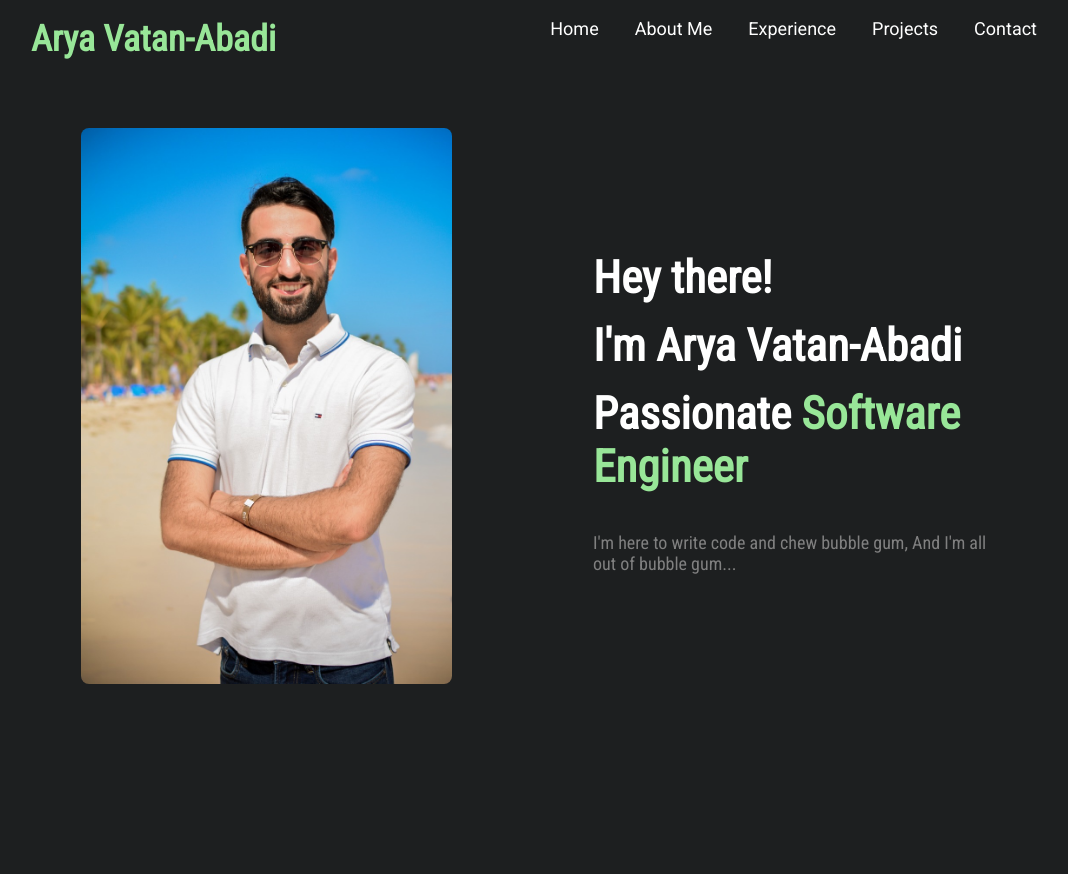
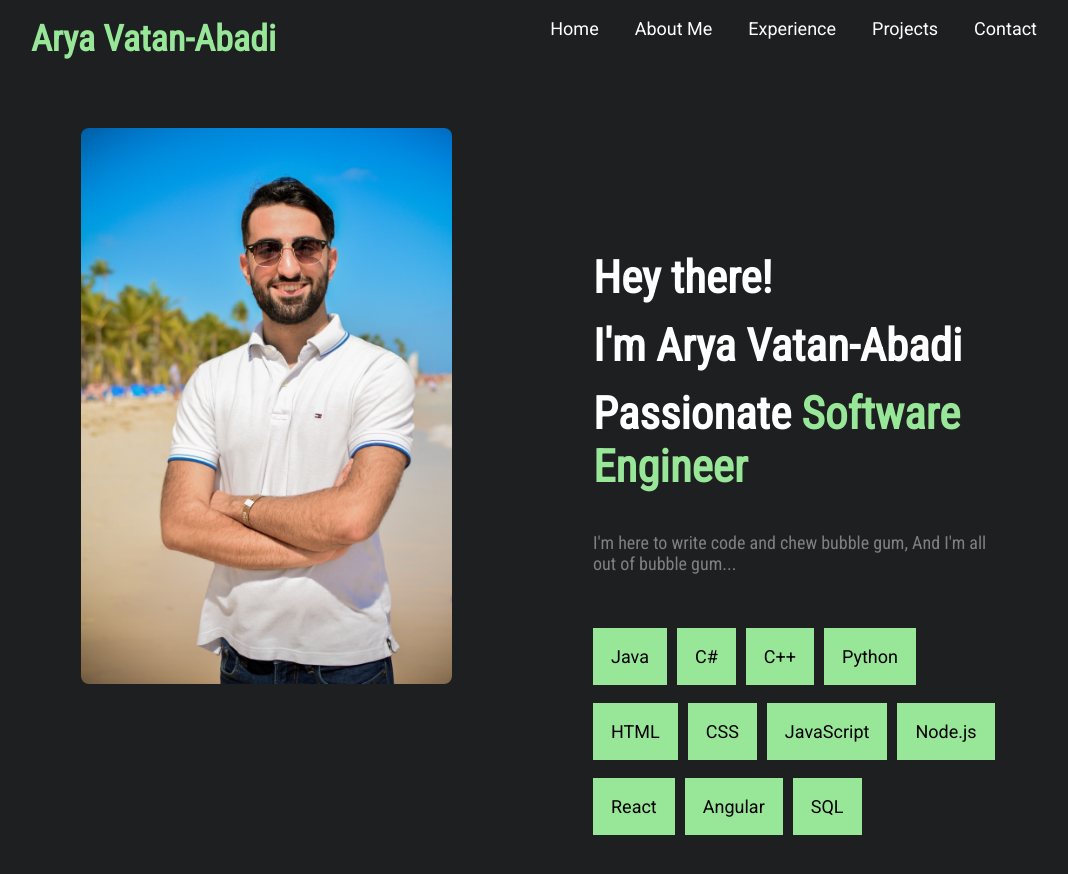
Before and after one commit to aryavatan/aryavatan.github.io, an Angular app: page / in a window 1280 px wide. Shown: the top 874 px of the page, without its empty margins (97-1165 px from the left). Before the commit the page ends 800 px from the top, so only its background shows below. Built offline with nearby package versions, Linux system fonts and the light colour scheme.

Commit message:
Added skills to home page
Skills with styling added to home page underneth text (beside image)

```diff
--- a/src/app/home/home.component.html
+++ b/src/app/home/home.component.html
@@ -1,5 +1,5 @@
 <div class="clearfix">
-    <div class="box">
+    <div class="box" id="image">
         <img src="../../assets/Beach.JPG" alt="Arya">
     </div>
 
@@ -9,5 +9,22 @@
         <h1>Passionate <span class="title">Software Engineer</span></h1>
         <br>
         <p>I'm here to write code and chew bubble gum, And I'm all out of bubble gum...</p>
+
+        <div id="skills">
+            <ul>
+                <li>Java</li>
+                <li>C#</li>
+                <li>C++</li>
+                <li>Python</li>
+                <li>HTML</li>
+                <li>CSS</li>
+                <li>JavaScript</li>
+                <li>Node.js</li>
+                <li>React</li>
+                <li>Angular</li>
+                <li>SQL</li>
+            </ul>
+        </div>
+
     </div>
 </div>
--- a/src/app/home/home.component.scss
+++ b/src/app/home/home.component.scss
@@ -1,13 +1,19 @@
 //$primary:rgb(30, 242, 107);
 $primary:rgb(152, 230, 152);
 
+#image {
+    height: 70%;
+}
+
 img {
-    border-radius: 8px;
-
+    object-fit: cover;
+    overflow: hidden;
+    // object-position: 20% 0px;
     width: auto;
     height: auto;
     max-width: 90%;
     max-height: 90%;
+    border-radius: 8px;
 }
 
 div#text{
@@ -47,3 +53,27 @@ div#text{
     clear: both;
     display: table;
 }
+
+#skills > ul {
+	list-style-type: none;
+    margin-top: 3em;
+    padding: 0;
+    display: flex;
+    flex-wrap: wrap;
+
+    li {
+        background: $primary;
+        padding: 1em;
+        margin-right: 10px;
+        width: auto;
+        height: auto;
+        margin-bottom: 1em;
+        display: flex;
+        flex-direction: column;
+        color: black;
+    }
+
+    li:hover{
+        background: darken($primary, 26%);
+    }
+}
```
